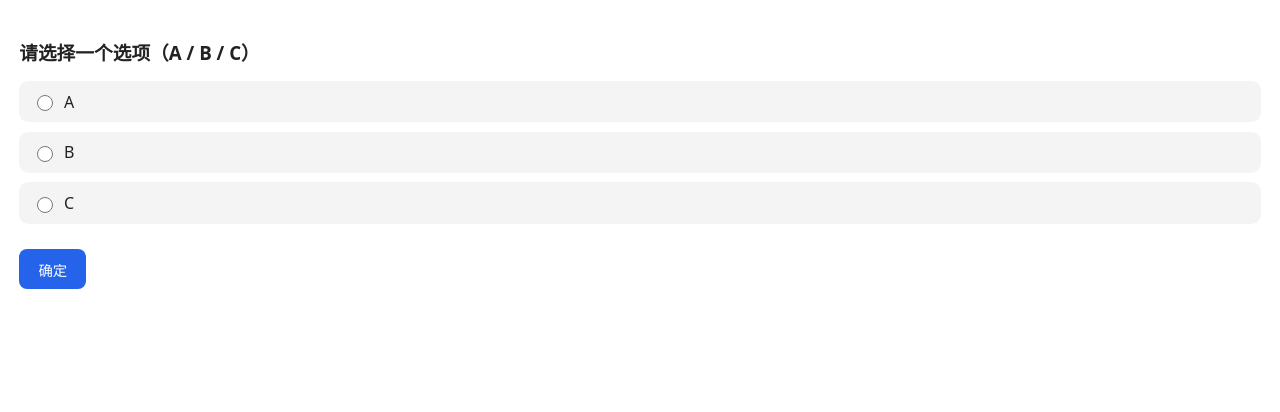
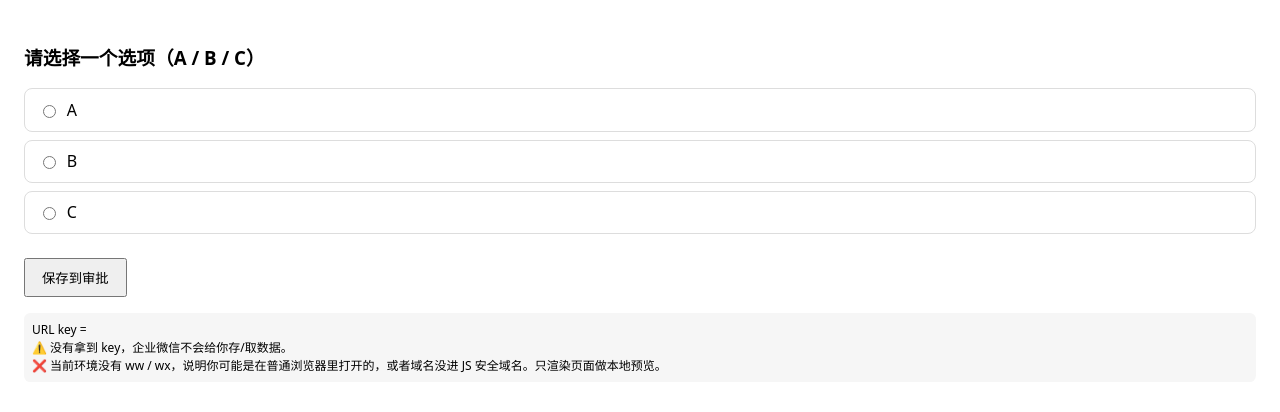
Before and after one commit to harry-zhang-yiyang/nanjingbaoyi, a plain HTML site: page index.html in a window 1280 px wide. Drawn offline with Linux system fonts and the light colour scheme.

Commit message:
Update index.html

```diff
--- a/index.html
+++ b/index.html
@@ -3,66 +3,26 @@
 <head>
   <meta charset="utf-8" />
   <meta name="viewport" content="width=device-width,initial-scale=1" />
-  <title>单选外部选项测试</title>
+  <title>审批外部选项调试版</title>
   <style>
-    :root {
-      --bg: #ffffff;
-      --fg: #222;
-      --card: #f4f4f5;
-      --primary: #2563eb;
-    }
-    @media (prefers-color-scheme: dark) {
-      :root {
-        --bg: #0f172a;
-        --fg: #e2e8f0;
-        --card: #1e293b;
-      }
-    }
-    body {
-      margin: 0;
-      background: var(--bg);
-      color: var(--fg);
-      font-family: system-ui, -apple-system, BlinkMacSystemFont, "Segoe UI", sans-serif;
-      padding: 1.2rem;
-    }
-    h3 { margin-bottom: 1rem; }
-    .option {
-      background: var(--card);
-      border-radius: .6rem;
-      padding: .6rem .8rem;
-      margin-bottom: .6rem;
-      display: flex;
-      align-items: center;
-      gap: .5rem;
-      cursor: pointer;
-    }
-    .option input {
-      width: 1rem;
-      height: 1rem;
-    }
-    button {
-      margin-top: 1rem;
-      padding: .6rem 1.2rem;
-      background: var(--primary);
-      color: #fff;
-      border: none;
-      border-radius: .5rem;
-      font-size: .9rem;
-    }
+    body { font-family: system-ui, sans-serif; padding: 1rem; }
+    .opt { border: 1px solid #ddd; padding: .6rem .8rem; border-radius: .5rem; margin-bottom: .5rem; display: flex; gap: .5rem; align-items: center; }
+    button { margin-top: 1rem; padding: .5rem 1rem; }
+    #log { margin-top: 1rem; font-size: .75rem; white-space: pre-wrap; background: #f6f6f6; padding: .5rem; border-radius: .4rem; }
   </style>
 </head>
 <body>
   <h3>请选择一个选项（A / B / C）</h3>
   <div id="list"></div>
-  <button id="okBtn">确定</button>
+  <button id="saveBtn">保存到审批</button>
+  <div id="log"></div>
 
   <script>
-    // 1. 从URL拿key和selectorType
     const url = new URL(location.href);
     const key = url.searchParams.get('key') || '';
     const selectorType = url.searchParams.get('selectorType') || 'single';
+    const logEl = document.getElementById('log');
 
-    // 2. 我们的测试选项：A/B/C
     const data = [
       { key: 'a', value: 'A' },
       { key: 'b', value: 'B' },
@@ -71,89 +31,116 @@
 
     let selectedKey = null;
 
-    const listEl = document.getElementById('list');
-
-    // 3. 先获取已经选择的（新版接口也是 getApprovalSelectedItems）
-    if (typeof ww !== 'undefined' && ww.getApprovalSelectedItems) {
-      ww.getApprovalSelectedItems({
-        key,
-        success(res) {
-          // 按你文档的风格，这里一般也是 selectedData / items，看实际返回
-          const arr = res.selectedData || res.items || [];
-          if (arr.length > 0) {
-            selectedKey = arr[0].key;
-          }
-          render();
-        },
-        fail() {
-          render();
-        }
-      });
-    } else {
-      // 本地浏览器直接开就走这里
-      render();
+    function log(msg, obj) {
+      logEl.textContent += msg + (obj ? (' ' + JSON.stringify(obj)) : '') + '\n';
     }
 
+    // 渲染选项
     function render() {
+      const listEl = document.getElementById('list');
       listEl.innerHTML = '';
       data.forEach(item => {
         const div = document.createElement('div');
-        div.className = 'option';
+        div.className = 'opt';
         const input = document.createElement('input');
         input.type = 'radio';
         input.name = 'extopt';
         input.value = item.key;
-        input.checked = (item.key === selectedKey);
+        input.checked = item.key === selectedKey;
         div.appendChild(input);
-        const label = document.createElement('span');
-        label.textContent = item.value;
-        div.appendChild(label);
-
-        div.addEventListener('click', () => {
+        const span = document.createElement('span');
+        span.textContent = item.value;
+        div.appendChild(span);
+        div.onclick = () => {
           selectedKey = item.key;
-          render(); // 重新渲染让radio只勾一个
-        });
-
+          render();
+        };
         listEl.appendChild(div);
       });
     }
 
-    // 4. 保存
-    document.getElementById('okBtn').onclick = async function () {
+    // 一进入页面先看 key
+    log('URL key = ' + key);
+    if (!key) {
+      log('⚠️ 没有拿到 key，企业微信不会给你存/取数据。');
+    }
+
+    // 先尝试获取已选
+    if (typeof ww !== 'undefined' && ww.getApprovalSelectedItems) {
+      log('检测到 ww.getApprovalSelectedItems，可调用。开始获取…');
+      ww.getApprovalSelectedItems({
+        key,
+        success(res) {
+          log('✅ getApprovalSelectedItems success', res);
+          // 按你发的文档，这里是 selectedData: [{key, value}]
+          const sel = res.selectedData || [];
+          if (sel.length > 0) {
+            selectedKey = sel[0].key;
+          }
+          render();
+        },
+        fail(err) {
+          log('❌ getApprovalSelectedItems fail', err);
+          render();
+        }
+      });
+    } else if (typeof wx !== 'undefined' && wx.invoke) {
+      // 旧版 jweixin 走这里
+      log('检测到旧版 wx.invoke，尝试旧版 getApprovalSelectedItems…');
+      wx.invoke('getApprovalSelectedItems', { key }, (res) => {
+        log('旧版 getApprovalSelectedItems 返回', res);
+        if (res.err_msg === 'getApprovalSelectedItems:ok') {
+          try {
+            const sel = res.selectedData ? JSON.parse(res.selectedData) : [];
+            if (sel.length > 0) selectedKey = sel[0].key;
+          } catch (e) {
+            log('解析旧版 selectedData 失败', e);
+          }
+        }
+        render();
+      });
+    } else {
+      log('❌ 当前环境没有 ww / wx，说明你可能是在普通浏览器里打开的，或者域名没进 JS 安全域名。只渲染页面做本地预览。');
+      render();
+    }
+
+    // 保存按钮
+    document.getElementById('saveBtn').onclick = async function () {
       if (!selectedKey) {
         alert('请先选一个');
         return;
       }
-
       const payload = {
-        key, // 审批传过来的key，必须原样传回
+        key,
         selectedData: [
           { key: selectedKey, value: selectedKey.toUpperCase() }
         ]
       };
+      log('准备保存：', payload);
 
       if (typeof ww !== 'undefined' && ww.saveApprovalSelectedItems) {
-        // 新版 promise 风格也兼容
         try {
           const res = await ww.saveApprovalSelectedItems(payload);
-          // 成功的话企业微信一般会自动返回上一层
-          // console.log('保存成功', res);
+          log('✅ saveApprovalSelectedItems success', res);
+          // 成功一般就返回审批了
         } catch (err) {
+          log('❌ saveApprovalSelectedItems fail', err);
           alert('保存失败：' + JSON.stringify(err));
         }
       } else if (typeof wx !== 'undefined' && wx.invoke) {
-        // 旧版 jweixin 调用法
+        // 旧版
         wx.invoke('saveApprovalSelectedItems', {
           key,
           selectedData: JSON.stringify(payload.selectedData)
         }, (res) => {
+          log('旧版 save 返回', res);
           if (res.err_msg !== 'saveApprovalSelectedItems:ok') {
             alert('旧版保存失败：' + JSON.stringify(res));
           }
         });
       } else {
-        // 纯浏览器调试
-        alert('调试模式：将要保存的数据是\n' + JSON.stringify(payload, null, 2));
+        log('❌ 没有 ww / wx，不能真正保存，只打印。');
+        alert('调试模式：' + JSON.stringify(payload, null, 2));
       }
     };
   </script>
```
